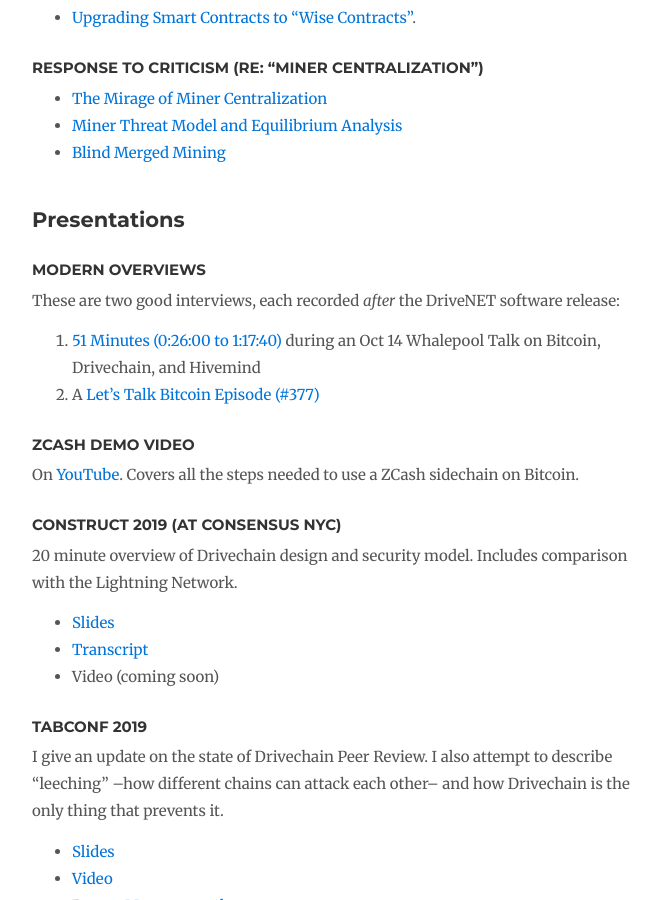
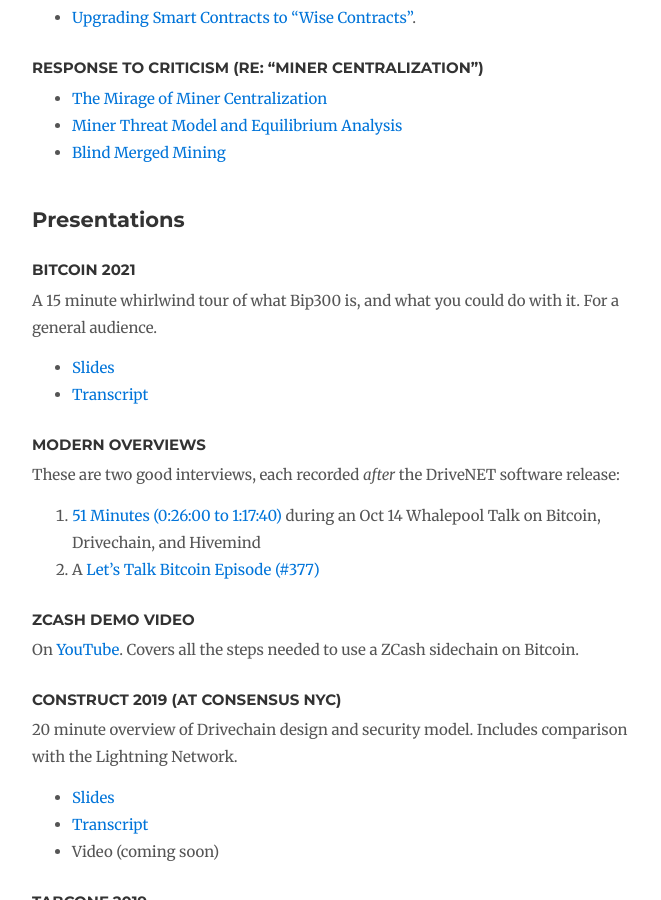
Before and after one commit to drivechain-project/drivechain.info, a Jekyll site: the page built from literature/index.md, in a window 1280 px wide and 900 px high, scrolled down 620 px. Shown: the whole window, without its empty margins (138-799 px from the left). Built offline with Jekyll 4.4.1, drawn with Linux system fonts in a browser that asks for light colours; our own code applies the rules of GitHub Pages for plain Markdown files; comment, search, counter and statistics services are not loaded.

Commit message:
add Bitcoin2021 slides

```diff
--- a/literature/index.md
+++ b/literature/index.md
@@ -31,6 +31,14 @@
 
 
 ## Presentations
+
+### Bitcoin 2021 ### {#bitcoin2021}
+
+A 15 minute whirlwind tour of what Bip300 is, and what you could do with it. For a general audience.
+
+* [Slides](/media/slides/bitcoin2021.pdf)
+* [Transcript](/media/slides/bitcoin2021-transcript.pdf)
+
 
 ### Modern Overviews ### {#about}
 
```
Also changed, not shown: 3 other files.
